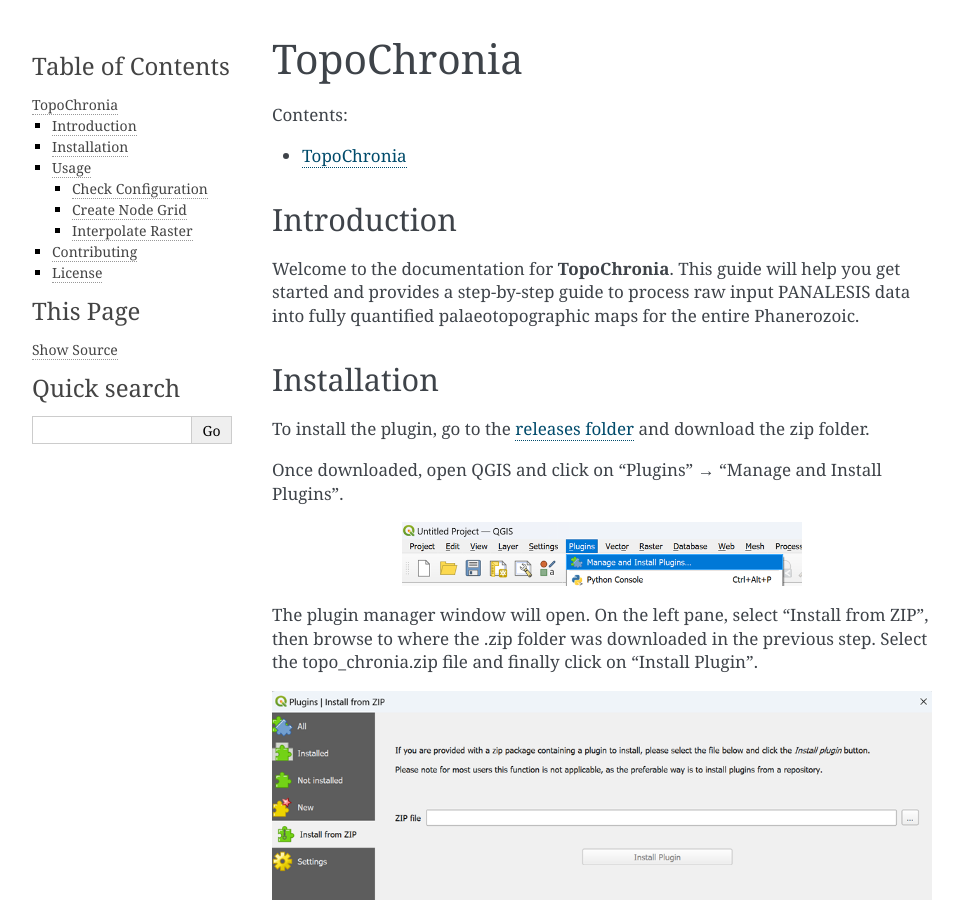
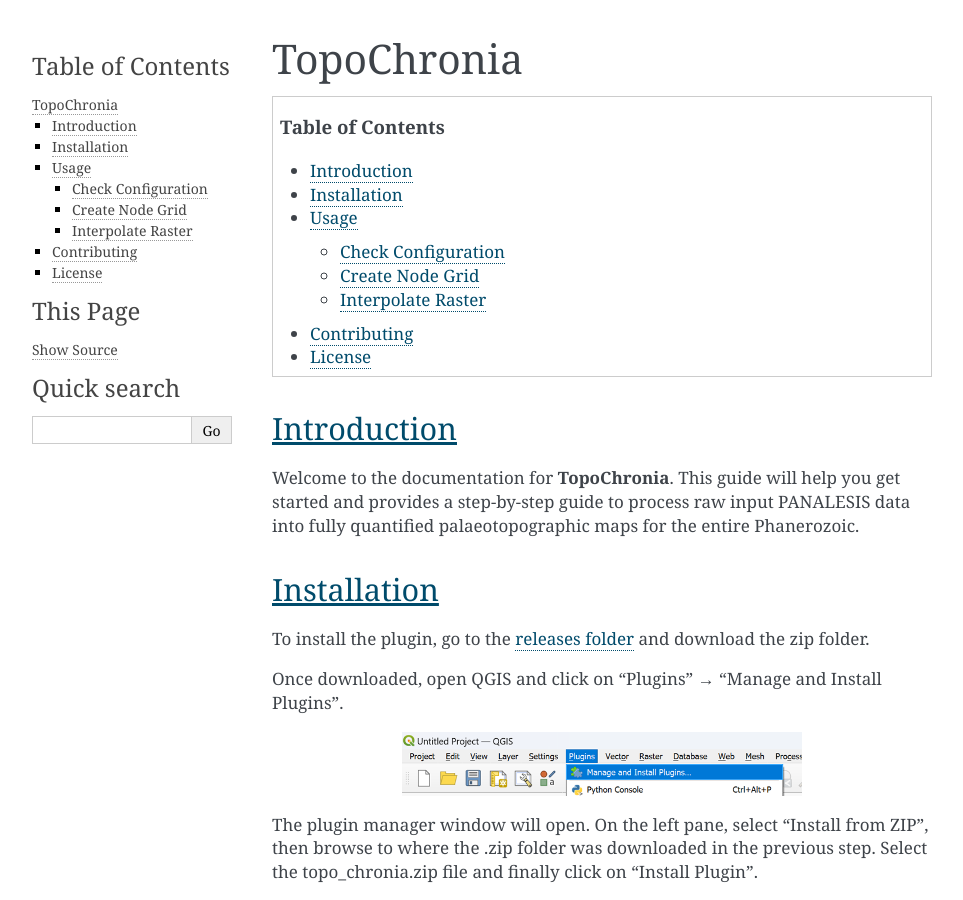
Before and after one commit to florianfranz/topo_chronia, a Sphinx documentation site: the page built from docs/source/index.rst, in a window 1280 px wide and 900 px high. Shown: the whole window, without its empty margins (148-1111 px from the left). Built offline with Sphinx 7.4.7, drawn with Linux system fonts in a browser that asks for light colours.

Commit message:
Updated index.rst ToC

```diff
--- a/docs/source/index.rst
+++ b/docs/source/index.rst
@@ -2,11 +2,9 @@
 TopoChronia
 ========================
 
-.. toctree::
-   :maxdepth: 2
-   :caption: Contents:
-
-   self
+.. contents:: Table of Contents
+   :depth: 2
+   :local:
 
 Introduction
 ============
```
Also changed, not shown: 5 other files.
